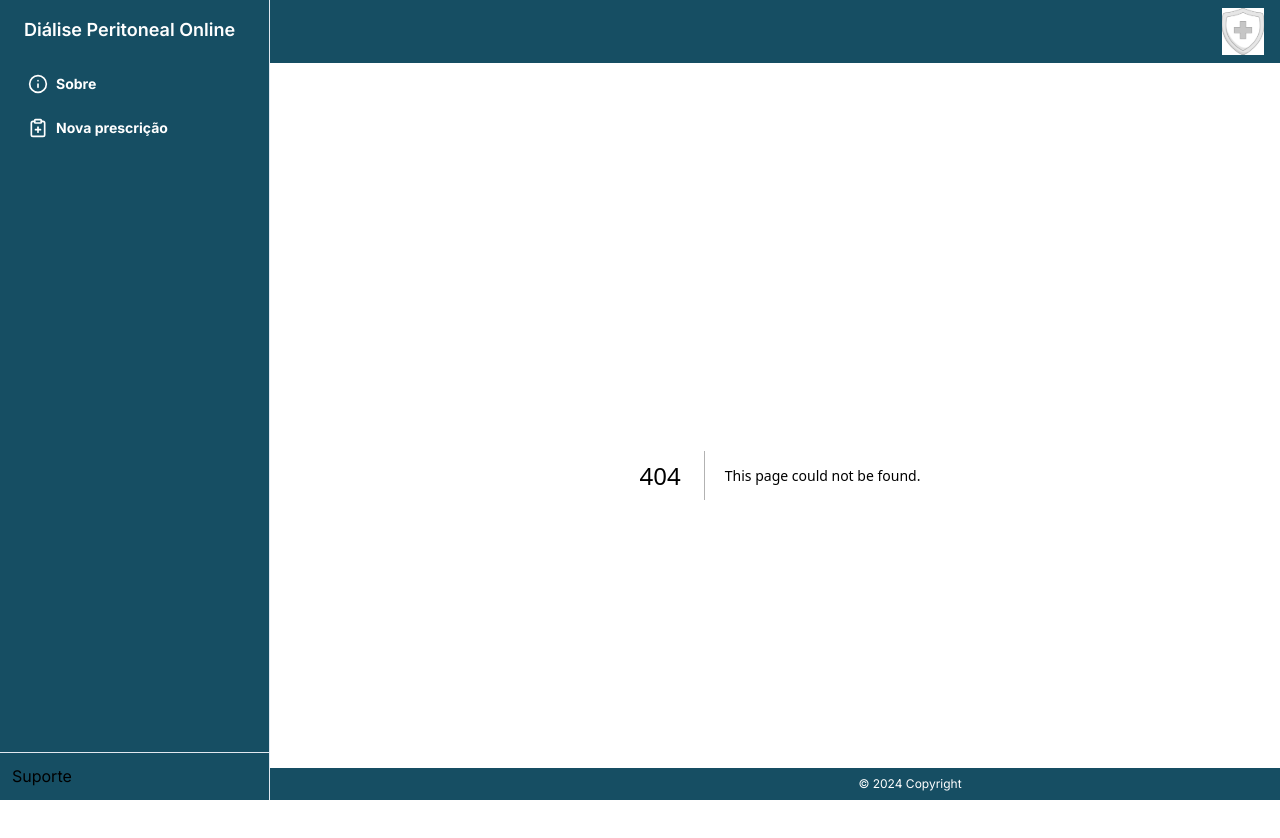
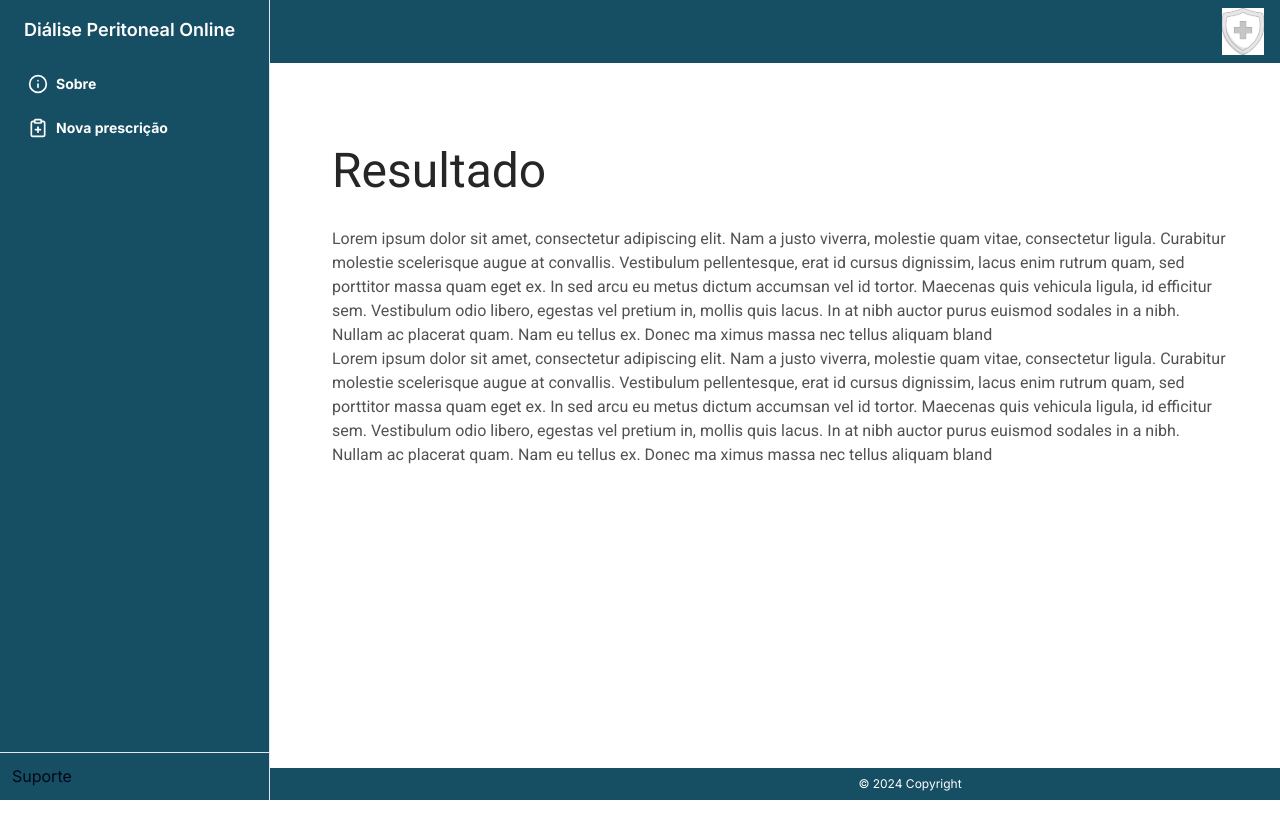
Before and after one commit to Batiman00/dialise-peritoneal, a Next.js app: page /item/resultado in a window 1280 px wide. Before the commit this address had no page. Shown: the top 838 px of the page. After the commit the page ends 800 px from the top, so only its background shows below. Built offline with nearby package versions, Linux system fonts and the light colour scheme.

Commit message:
Add pag resultado

```diff
--- a/src/app/item/prescricao/page.tsx
+++ b/src/app/item/prescricao/page.tsx
@@ -1,7 +1,7 @@
-
 import DialiseForms from "@/components/DialiseForms";
 import { Separator } from "@radix-ui/react-separator";
 import { Poppins, Roboto } from "next/font/google";
+import { Suspense } from "react";
 
 const poppins = Poppins({
   subsets: ['latin'],
@@ -16,6 +16,15 @@ const roboto = Roboto({
   display: 'swap',
 })
 
+function Loading(){
+  return(<div className="z-1 bg-white w-full v-full absolute">
+      <div className="z-1 bg-cyan-700 absolute flex center-itens">
+      Loading...
+      </div>
+    </div>
+  )
+}
+
 export default function FormsPage() {
   return (
     <div className="flex flex-col h-full justify-between">
@@ -23,7 +32,9 @@ export default function FormsPage() {
         <h1 className={`${poppins.variable} py-8 text-5xl text-neutral-800`}>Nova prescrição</h1>
         <p>Lorem ipsum dolor sit amet, consectetur adipiscing elit. Nam a justo viverra, molestie quam vitae, consectetur ligula. Curabitur molestie scelerisque augue at convallis. Vestibulum pellentesque, erat id cursus dignissim, lacus enim rutrum quam, sed porttitor massa quam eget ex. In sed arcu eu metus dictum accumsan vel id tortor. </p>
         <Separator/>
-        <DialiseForms/>
+        <Suspense fallback={<Loading/>}>
+          <DialiseForms/>
+        </Suspense>
       </div>
     </div>
   );
--- /dev/null
+++ b/src/app/item/resultado/page.tsx
@@ -0,0 +1,29 @@
+
+import { Poppins, Roboto } from "next/font/google";
+
+const poppins = Poppins({
+  subsets: ['latin'],
+  display: 'swap',
+  variable: '--font-poppins',
+  weight: ['100', '200', '300', '400', '500', '600', '700', '800', '900']
+});
+
+const roboto = Roboto({
+  weight: '400',
+  subsets: ['latin'],
+  display: 'swap',
+})
+
+export default function Home() {
+  return (
+    <div className="flex flex-col h-full justify-between">
+      <div className={`${roboto.className} py-10 px-8 text-1xl text-neutral-600`}>
+        <h1 className={`${poppins.variable} py-8 text-5xl text-neutral-800`}>Resultado</h1>
+        <p>Lorem ipsum dolor sit amet, consectetur adipiscing elit. Nam a justo viverra, molestie quam vitae, consectetur ligula. Curabitur molestie scelerisque augue at convallis. Vestibulum pellentesque, erat id cursus dignissim, lacus enim rutrum quam, sed porttitor massa quam eget ex. In sed arcu eu metus dictum accumsan vel id tortor. Maecenas quis vehicula ligula, id efficitur sem. Vestibulum odio libero, egestas vel pretium in, mollis quis lacus. In at nibh auctor purus euismod sodales in a nibh. Nullam ac placerat quam. Nam eu tellus ex. Donec ma
+        ximus massa nec tellus aliquam bland</p>
+        <p>Lorem ipsum dolor sit amet, consectetur adipiscing elit. Nam a justo viverra, molestie quam vitae, consectetur ligula. Curabitur molestie scelerisque augue at convallis. Vestibulum pellentesque, erat id cursus dignissim, lacus enim rutrum quam, sed porttitor massa quam eget ex. In sed arcu eu metus dictum accumsan vel id tortor. Maecenas quis vehicula ligula, id efficitur sem. Vestibulum odio libero, egestas vel pretium in, mollis quis lacus. In at nibh auctor purus euismod sodales in a nibh. Nullam ac placerat quam. Nam eu tellus ex. Donec ma
+        ximus massa nec tellus aliquam bland</p>
+      </div>
+    </div>
+  );
+}
--- a/src/components/DialiseForms.tsx
+++ b/src/components/DialiseForms.tsx
@@ -12,15 +12,28 @@ import {
 } from "@/components/ui/form";
 import { Input } from "@/components/ui/input";
 import { Button } from "@/components/ui/button";
+import { getRecommendation } from "@/lib/actions";
+import { useFormStatus } from "react-dom";
 
 const formSchema = z
   .object({
-    idade: z.number().int().gt(0),
-    peso: z.number().gt(0),
-    altura: z.number().int().gt(0),
+    idade: z.coerce.number().int().gt(0),
+    peso: z.coerce.number().gt(0),
+    altura: z.coerce.number().int().gt(0),
   })
 
+function ButtonForms(){
+  const {pending} = useFormStatus();
+  return(
+    <Button type="submit" className="w-full bg-cyan-600">
+    {pending ? "Gerando..." : "Gerar"}
+    </Button>
+  )
+}
+
+
 export default function DialiseForms() {
+
   const form = useForm<z.infer<typeof formSchema>>({
     resolver: zodResolver(formSchema),
     defaultValues: {
@@ -30,15 +43,11 @@ export default function DialiseForms() {
     },
   });
 
-  const handleSubmit = (values: z.infer<typeof formSchema>) => {
-    console.log({ values });
-  };
-
   return (
     <main className="flex min-h-screen flex-col items-center justify-between p-24">
       <Form {...form}>
         <form
-          onSubmit={form.handleSubmit(handleSubmit)}
+        action={getRecommendation}
           className="max-w-md w-full flex flex-col gap-4"
         >
           <FormField
@@ -94,9 +103,7 @@ export default function DialiseForms() {
               );
             }}
           />
-          <Button type="submit" className="w-full bg-cyan-600">
-            Gerar
-          </Button>
+          <ButtonForms/>
         </form>
       </Form>
     </main>
--- /dev/null
+++ b/src/lib/actions.ts
@@ -0,0 +1,15 @@
+'use client'
+
+import { redirect } from "next/navigation";
+import { Dispatch, SetStateAction } from "react";
+
+export async function getRecommendation() {
+    //parseamento
+    console.log("Gerando nova recomendação")
+    await sleep(3000);
+    redirect('/item/resultado');
+}
+
+function sleep(ms: number): Promise<void> {
+    return new Promise(resolve => setTimeout(resolve, ms));
+  }
```
